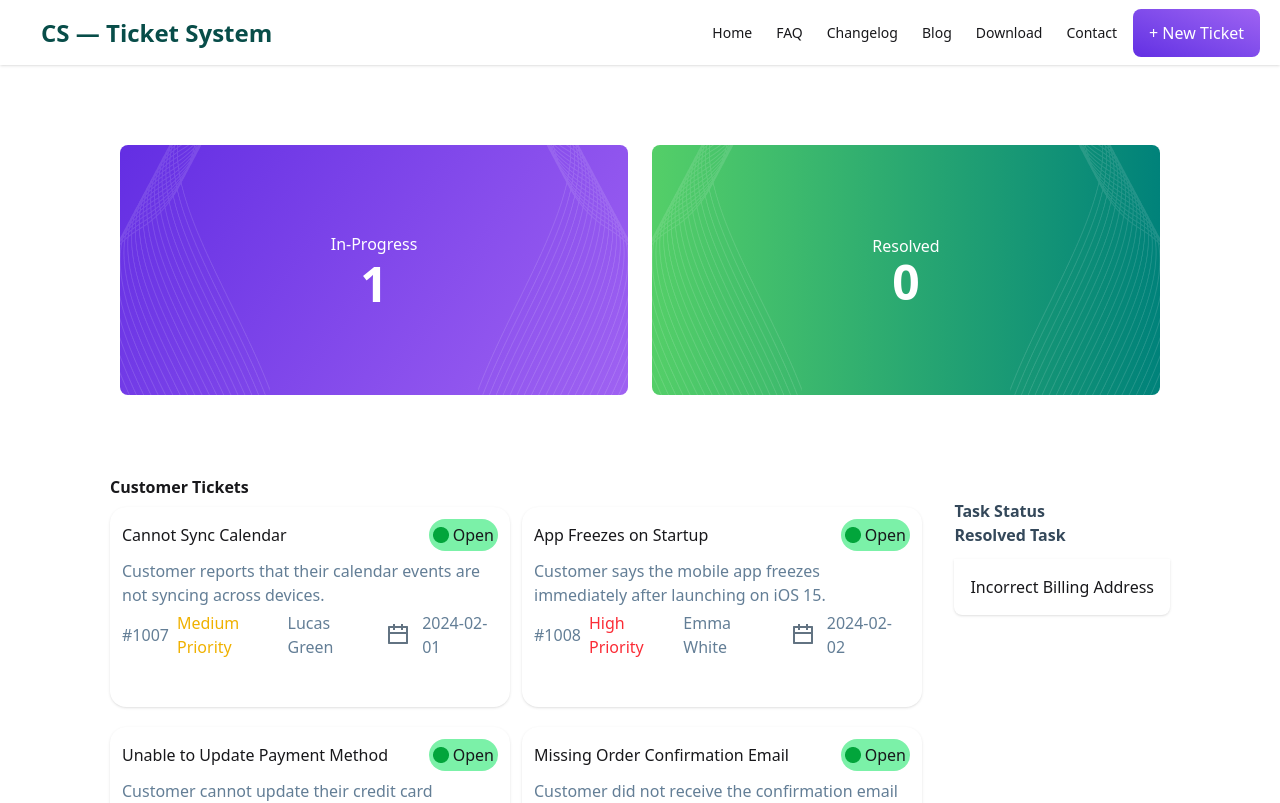
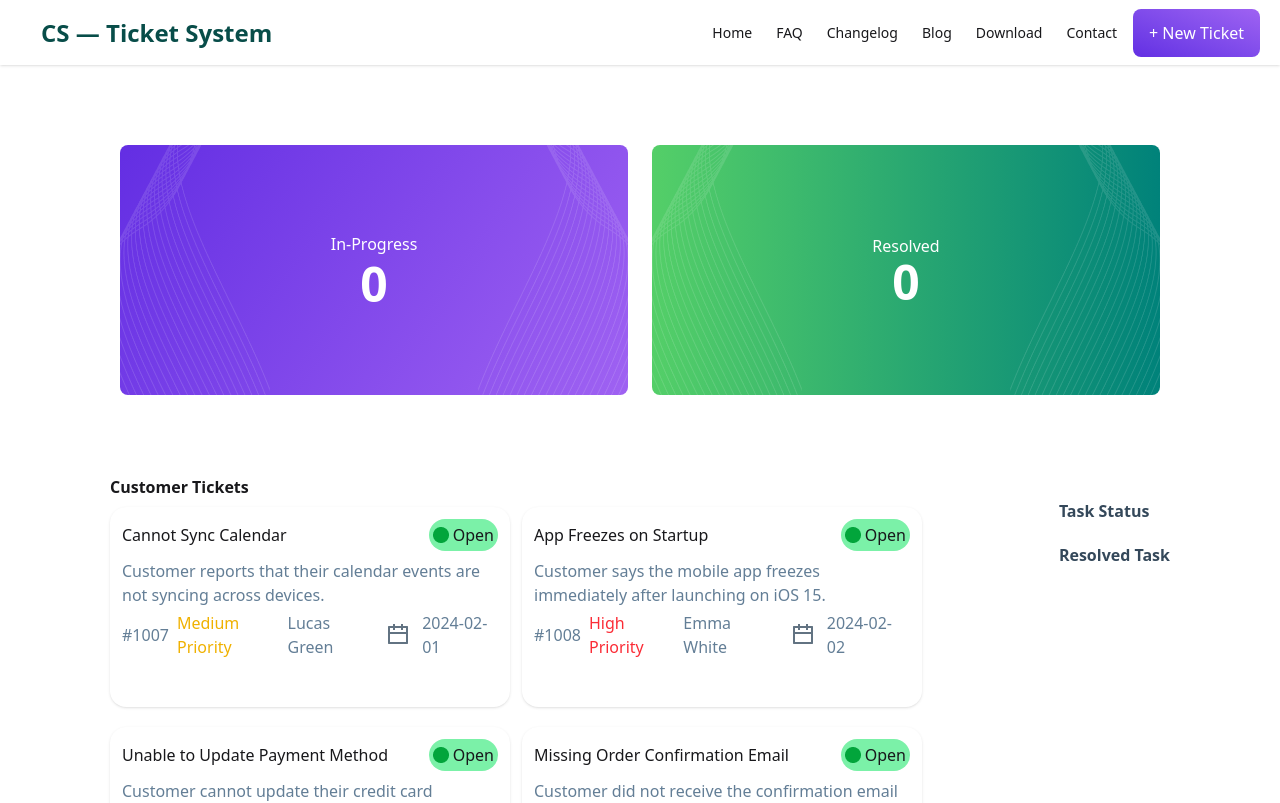
Before and after one commit to emon35410/Assignment-7, a React (Vite) app: page / in a window 1280 px wide. Shown: the top 803 px of the page. Built offline with nearby package versions, Linux system fonts and the light colour scheme.

Commit message:
task status done delete part rest now

```diff
--- a/src/App.jsx
+++ b/src/App.jsx
@@ -13,18 +13,20 @@ const fechTickects = async () => {
 const tickectPromise = fechTickects()
 function App() {
    const [selectedTicket, setSelectedTicket]= useState([])
+   const[selectedComplete, setSelectedComplete] =useState([])
+
 
   // const [inProgress, setinProgress] = useState(0)
 
   return (
     <>
     <Navbar ></Navbar>
-    <Banner setSelectedTicket={setSelectedTicket}></Banner>
+    <Banner selectedComplete={selectedComplete} selectedTicket={selectedTicket} ></Banner>
     <Suspense fallback={<div className="flex items-center justify-center pt-6">
             <span className="loading loading-spinner text-info"></span>
           </div>
           }>
-<CustomerTicket selectedTicket={selectedTicket} setSelectedTicket={setSelectedTicket}  tickectPromise={tickectPromise}></CustomerTicket>
+<CustomerTicket  selectedComplete={selectedComplete} setSelectedComplete={setSelectedComplete}   selectedTicket={selectedTicket} setSelectedTicket={setSelectedTicket}  tickectPromise={tickectPromise}></CustomerTicket>
     </Suspense>
 
 
--- a/src/component/Banner/Banner.jsx
+++ b/src/component/Banner/Banner.jsx
@@ -2,7 +2,7 @@ import React from 'react';
 import bgImg from '../../assets/vector1.png'
 import bgImg2 from '../../assets/bgimage2.png'
 
-const Banner = ({setSelectedTicket}) => {
+const Banner = ({selectedTicket,selectedComplete}) => {
     return (
         <div className='flex flex-col  md:flex-row justify-center-safe gap-6 mt-20'>
             <div className=' w-full h-[150px]  flex justify-center items-center  md:w-[508px] md:h-[250px] rounded-lg '
@@ -15,7 +15,7 @@ const Banner = ({setSelectedTicket}) => {
             >
                 <div className='flex flex-col justify-center items-center gap-1 text-white'>
                     <h3>In-Progress</h3>
-                    <h1 className='font-semibold text-5xl'>{setSelectedTicket.length}</h1>
+                    <h1 className='font-semibold text-5xl'>{selectedTicket.length}</h1>
                 </div>
             </div>
             <div className=' w-full h-[150px] flex gap-1 justify-center items-center   md:w-[508px] md:h-[250px] rounded-lg '
@@ -30,7 +30,7 @@ const Banner = ({setSelectedTicket}) => {
             >
                 <div className='flex flex-col justify-center items-center text-white'>
                     <h3>Resolved</h3>
-                    <h1 className='font-semibold text-5xl'>0</h1>
+                    <h1 className='font-semibold text-5xl'>{selectedComplete.length}</h1>
                 </div>
             </div>
         </div>
--- a/src/component/CustomerTicket/CustomerTicket.jsx
+++ b/src/component/CustomerTicket/CustomerTicket.jsx
@@ -4,7 +4,7 @@ import CustomerCard from '../CustomerCard/CustomerCard';
 import TaskStatus from '../TaskStatus/TaskStatus';
 
 
-const CustomerTicket = ({ tickectPromise,selectedTicket,setSelectedTicket }) => {
+const CustomerTicket = ({ tickectPromise,selectedTicket,setSelectedTicket,selectedComplete,setSelectedComplete }) => {
     const Ticket = use(tickectPromise)
 
 
@@ -16,11 +16,11 @@ const CustomerTicket = ({ tickectPromise,selectedTicket,setSelectedTicket }) =>
 
                 <div className='grid grid-cols-1 md:grid-cols-2 gap-3 items-center'>
                     {
-                        Ticket.map((ticket) =><CustomerCard key={ticket.id} selectedTicket={selectedTicket} setSelectedTicket={setSelectedTicket}   ticket={ticket}></CustomerCard>)
+                        Ticket.map((ticket) =><CustomerCard key={ticket.id}  selectedTicket={selectedTicket} setSelectedTicket={setSelectedTicket}   ticket={ticket}></CustomerCard>)
                     }
 
                 </div>
-                 <TaskStatus Ticket={Ticket} selectedTicket={selectedTicket} ></TaskStatus>
+                 <TaskStatus selectedComplete={selectedComplete}  setSelectedComplete={setSelectedComplete}  Ticket={Ticket} selectedTicket={selectedTicket} ></TaskStatus>
             </div>
 
         </div>
--- /dev/null
+++ b/src/component/TaskStatus/CompleteTask.jsx
@@ -0,0 +1,12 @@
+import React from 'react';
+
+const CompleteTask = ({select}) => {
+
+    return (
+        <div className='bg-white shadow-sm p-4 rounded-b-lg mt-3 md:w-[200px] md:h-[70]'>
+                    <h1>{select.title}</h1>
+                </div>
+    );
+};
+
+export default CompleteTask;
--- a/src/component/TaskStatus/TaskStatus.jsx
+++ b/src/component/TaskStatus/TaskStatus.jsx
@@ -1,28 +1,42 @@
 import React, { useState } from 'react';
+import { toast } from 'react-toastify';
+import CompleteTask from './CompleteTask';
 
-const TaskStatus = ({Ticket,selectedTicket}) => {
+const TaskStatus = ({selectedTicket, selectedComplete,setSelectedComplete}) => {
+    console.log(selectedComplete)
+    const [clickComplete,setclickComplete] = useState(false)
+   const handleComplete =(Task)=>{
+    console.log(Task)
+        toast("Problem Solved")
+        setclickComplete(!clickComplete)
+        setSelectedComplete([...selectedComplete,Task])
+
+    }
 
     return (
         <div  className=''>
 
-            <div className=' '>
+            <div className='mb-5'>
                 <h1 className='font-semibold text-[#34485A] flex items-center'>Task Status</h1>
+
                 {
                     selectedTicket.map(select=>
-                    <div className=' bg-white shadow-sm p-4 rounded-b-lg mt-3 flex flex-col md:w-[200px] md:h-[70] '>
+                    <div key={select.id} className=' bg-white shadow-sm p-4 rounded-b-lg mt-3 flex flex-col mb-4 md:w-[200px] md:h-[70] '>
 
                     <h1 className='mb-3 text-[#637E96]'>{select.title}</h1>
-                    <button className='mt-1 p-2 bg-green-600 text-white rounded-2xl hover:cursor-pointer'>Complete</button>
-                </div>)
+                    <button onClick={()=>handleComplete(select)} className='mt-1 p-2 bg-green-600 text-white rounded-2xl hover:cursor-pointer'>Complete</button>
+                </div>
+                )
                 }
             </div>
+            <div>
+            <h1 className='font-semibold text-[#34485A]'>Resolved Task</h1>
+                {
+                    selectedComplete.map(select=><CompleteTask key={select.id} select={select}></CompleteTask>)
+                }
+        </div>
 
-            <div className='  '>
-                <h1 className='font-semibold text-[#34485A]'>Resolved Task</h1>
-                <div className='bg-white shadow-sm p-4 rounded-b-lg mt-3'>
-                    <h1>Incorrect Billing Address</h1>
-                </div>
-            </div>
+
         </div>
     );
 };
```
